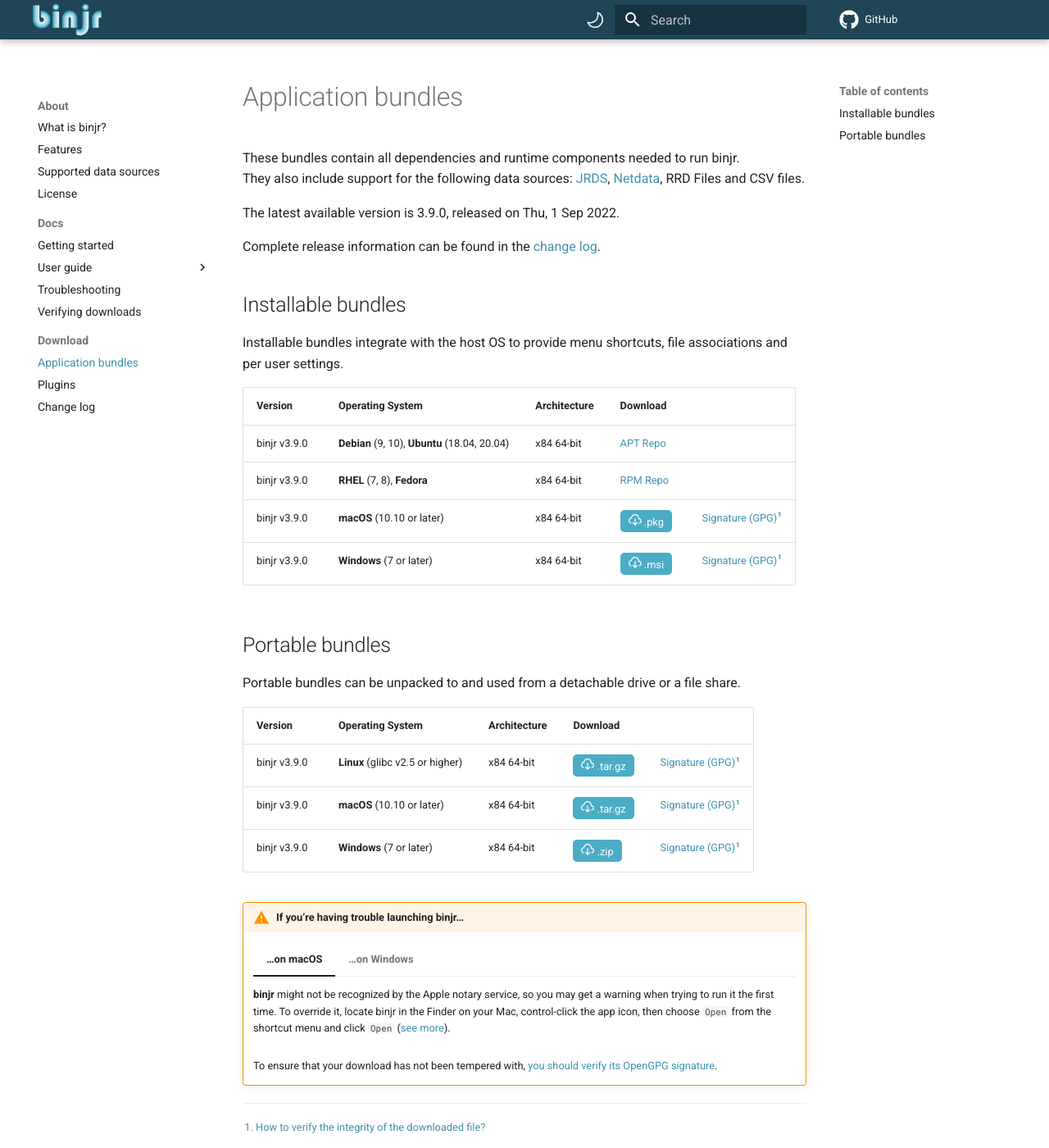
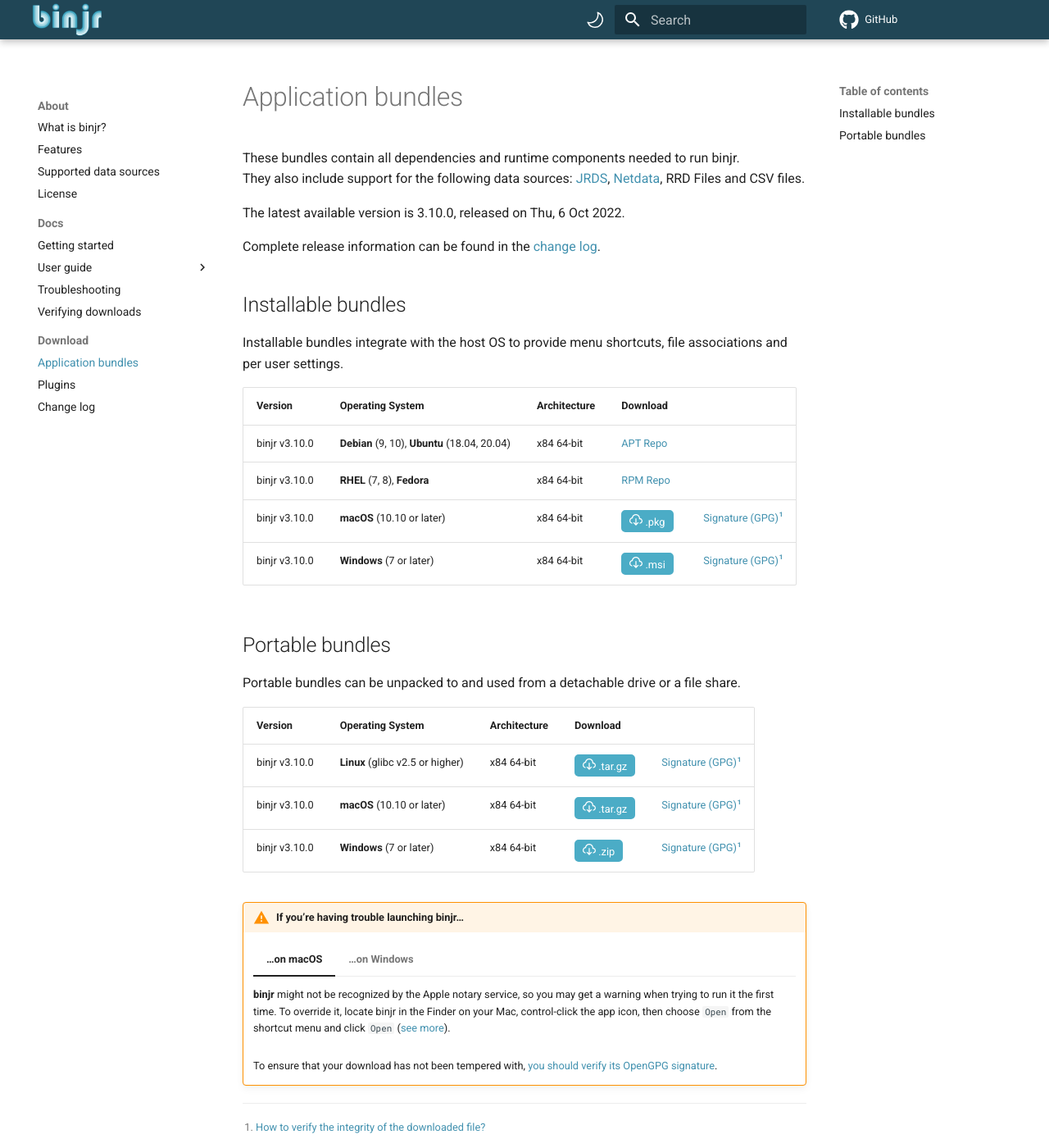
Before and after one commit to binjr/binjr.github.io, an MkDocs documentation site: the page built from docs/download/latest_release.md, in a window 1280 px wide and 1400 px high. Shown: the whole window at 82% size. Built offline with MkDocs 1.6.1 and Material for MkDocs 9.7.7, drawn with Linux system fonts in a browser that asks for light colours; comment, search, counter and statistics services are not loaded.

Commit message:
Release  v3.10.0

```diff
--- a/docs/download/latest_release.md
+++ b/docs/download/latest_release.md
@@ -4,7 +4,7 @@
 They also include support for the following data sources:
 [JRDS](https://github.com/fbacchella/jrds), [Netdata](https://www.netdata.cloud), RRD Files and CSV files.
 
-The latest available version is 3.9.0, released on Thu, 1 Sep 2022.
+The latest available version is 3.10.0, released on Thu, 6 Oct 2022.
 
 Complete release information can be found in the [change log](CHANGELOG.md).
 
@@ -35,10 +35,10 @@
 
 |Version     | Operating System       |  Architecture        |  Download  | |
 |----------|----------|----------|------|----|
-| binjr v3.9.0 | **Debian** (9, 10), **Ubuntu** (18.04, 20.04)| x84 64-bit | [APT Repo](https://repos.binjr.eu/apt) |   |
-| binjr v3.9.0 | **RHEL** (7, 8), **Fedora**| x84 64-bit | [RPM Repo](https://repos.binjr.eu/rpm) |   |
-| binjr v3.9.0 | **macOS** (10.10 or later)| x84 64-bit |  [<button ><img alt="" src="../../assets/images/download.svg"> .pkg</button>](https://github.com/binjr/binjr/releases/download/v3.9.0/binjr-3.9.0_mac-x86_64.pkg) | [Signature (GPG)](https://github.com/binjr/binjr/releases/download/v3.9.0/binjr-3.9.0_mac-x86_64.pkg.asc)[^1] |
-| binjr v3.9.0 | **Windows** (7 or later)| x84 64-bit | [<button><img alt="" src="../../assets/images/download.svg"> .msi</button>](https://github.com/binjr/binjr/releases/download/v3.9.0/binjr-3.9.0_windows-amd64.msi) | [Signature (GPG)](https://github.com/binjr/binjr/releases/download/v3.9.0/binjr-3.9.0_windows-amd64.msi.asc)[^1] |
+| binjr v3.10.0 | **Debian** (9, 10), **Ubuntu** (18.04, 20.04)| x84 64-bit | [APT Repo](https://repos.binjr.eu/apt) |   |
+| binjr v3.10.0 | **RHEL** (7, 8), **Fedora**| x84 64-bit | [RPM Repo](https://repos.binjr.eu/rpm) |   |
+| binjr v3.10.0 | **macOS** (10.10 or later)| x84 64-bit |  [<button ><img alt="" src="../../assets/images/download.svg"> .pkg</button>](https://github.com/binjr/binjr/releases/download/v3.10.0/binjr-3.10.0_mac-x86_64.pkg) | [Signature (GPG)](https://github.com/binjr/binjr/releases/download/v3.10.0/binjr-3.10.0_mac-x86_64.pkg.asc)[^1] |
+| binjr v3.10.0 | **Windows** (7 or later)| x84 64-bit | [<button><img alt="" src="../../assets/images/download.svg"> .msi</button>](https://github.com/binjr/binjr/releases/download/v3.10.0/binjr-3.10.0_windows-amd64.msi) | [Signature (GPG)](https://github.com/binjr/binjr/releases/download/v3.10.0/binjr-3.10.0_windows-amd64.msi.asc)[^1] |
 
 ## Portable bundles
 
@@ -46,9 +46,9 @@
 
 |Version     | Operating System       |  Architecture        |  Download  | |
 |----------|----------|----------|------|----|
-| binjr v3.9.0 | **Linux** (glibc v2.5 or higher)| x84 64-bit | [<button ><img alt="" src="../../assets/images/download.svg"> .tar.gz</button>](https://github.com/binjr/binjr/releases/download/v3.9.0/binjr-3.9.0_linux-amd64.tar.gz)| [Signature (GPG)](https://github.com/binjr/binjr/releases/download/v3.9.0/binjr-3.9.0_linux-amd64.tar.gz.asc)[^1]  |
-| binjr v3.9.0 | **macOS** (10.10 or later)| x84 64-bit | [<button ><img alt="" src="../../assets/images/download.svg"> .tar.gz</button>](https://github.com/binjr/binjr/releases/download/v3.9.0/binjr-3.9.0_mac-x86_64.tar.gz) | [Signature (GPG)](https://github.com/binjr/binjr/releases/download/v3.9.0/binjr-3.9.0_mac-x86_64.tar.gz.asc)[^1] |
-| binjr v3.9.0 | **Windows** (7 or later)| x84 64-bit | [<button><img alt="" src="../../assets/images/download.svg"> .zip</button>](https://github.com/binjr/binjr/releases/download/v3.9.0/binjr-3.9.0_windows-amd64.zip)  | [Signature (GPG)](https://github.com/binjr/binjr/releases/download/v3.9.0/binjr-3.9.0_windows-amd64.zip.asc)[^1] |
+| binjr v3.10.0 | **Linux** (glibc v2.5 or higher)| x84 64-bit | [<button ><img alt="" src="../../assets/images/download.svg"> .tar.gz</button>](https://github.com/binjr/binjr/releases/download/v3.10.0/binjr-3.10.0_linux-amd64.tar.gz)| [Signature (GPG)](https://github.com/binjr/binjr/releases/download/v3.10.0/binjr-3.10.0_linux-amd64.tar.gz.asc)[^1]  |
+| binjr v3.10.0 | **macOS** (10.10 or later)| x84 64-bit | [<button ><img alt="" src="../../assets/images/download.svg"> .tar.gz</button>](https://github.com/binjr/binjr/releases/download/v3.10.0/binjr-3.10.0_mac-x86_64.tar.gz) | [Signature (GPG)](https://github.com/binjr/binjr/releases/download/v3.10.0/binjr-3.10.0_mac-x86_64.tar.gz.asc)[^1] |
+| binjr v3.10.0 | **Windows** (7 or later)| x84 64-bit | [<button><img alt="" src="../../assets/images/download.svg"> .zip</button>](https://github.com/binjr/binjr/releases/download/v3.10.0/binjr-3.10.0_windows-amd64.zip)  | [Signature (GPG)](https://github.com/binjr/binjr/releases/download/v3.10.0/binjr-3.10.0_windows-amd64.zip.asc)[^1] |
 
 [^1]: [How to verify the integrity of the downloaded file?](/documentation/verify-signature/)
 
```
Also changed, not shown: docs/download/CHANGELOG.md (+7 -1 lines), 1 other file.
